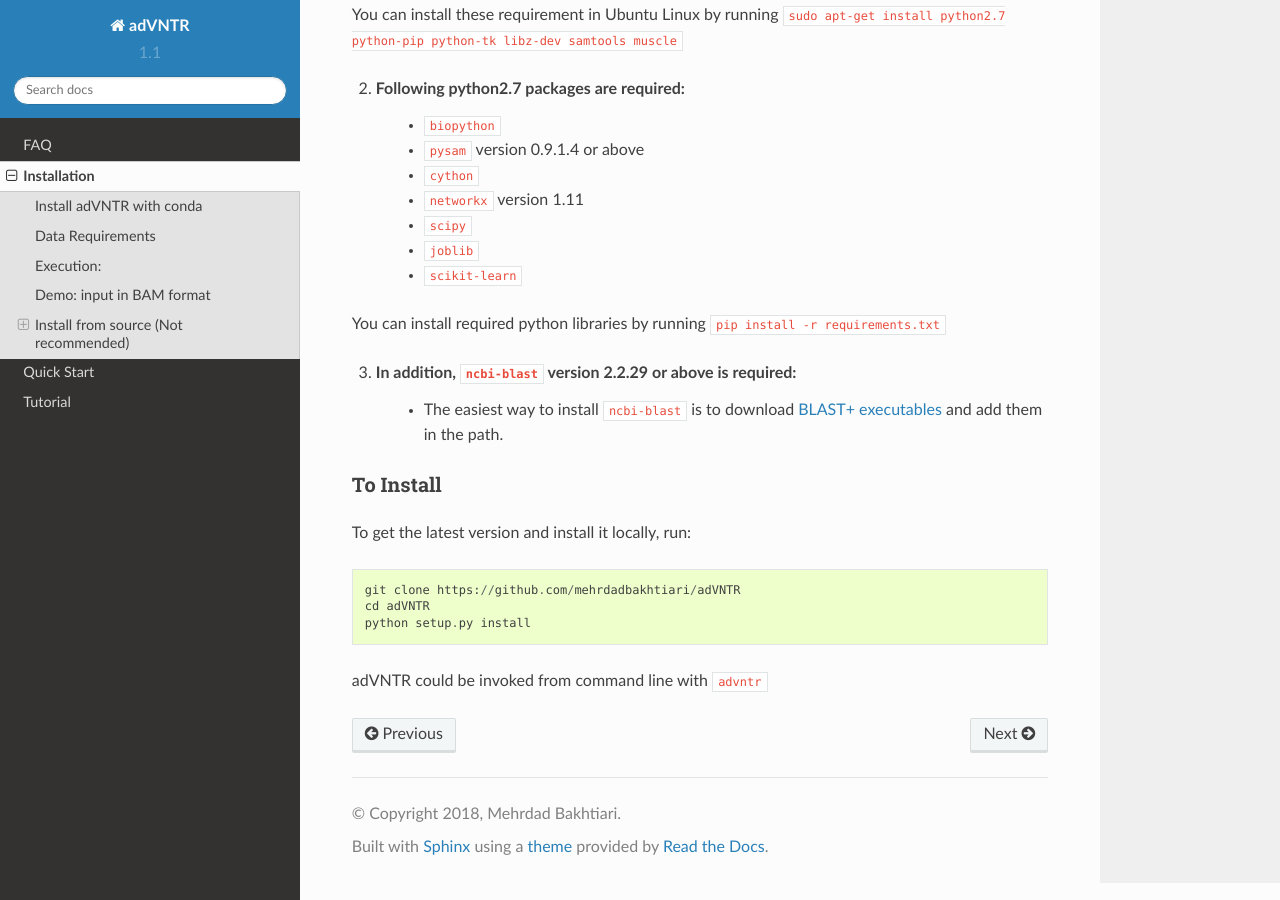
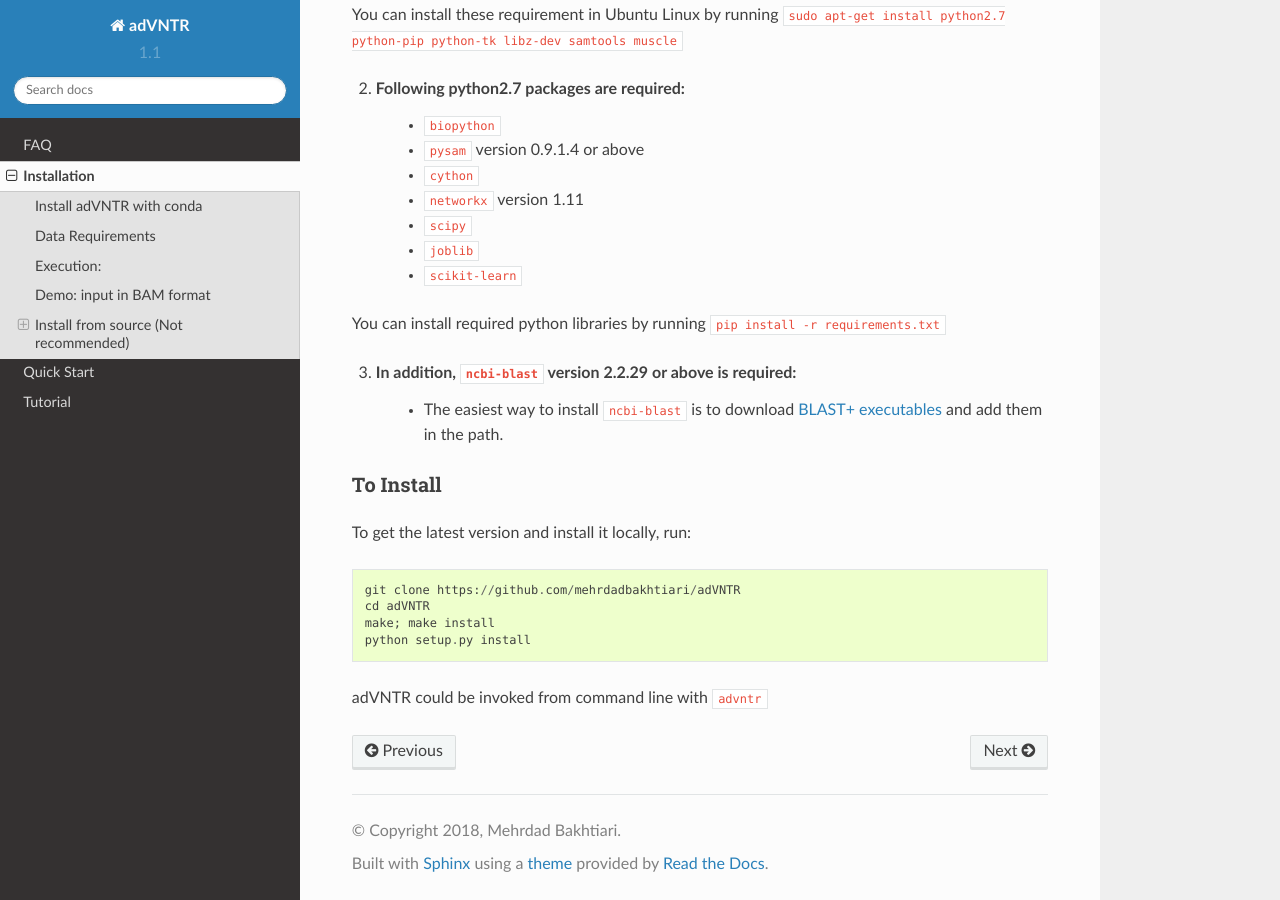
Before and after one commit to mehrdadbakhtiari/adVNTR, a Sphinx documentation site: the page built from docs/installation.rst, in a window 1280 px wide and 900 px high, scrolled down 1810 px. Built offline with Sphinx 7.4.7 and the Read the Docs theme 2.0.0, drawn with Linux system fonts in a browser that asks for light colours.

Commit message:
add installation of filtering tool to docs [skip-ci]

```diff
--- a/docs/installation.rst
+++ b/docs/installation.rst
@@ -99,6 +99,7 @@ To get the latest version and install it locally, run:
 
     git clone https://github.com/mehrdadbakhtiari/adVNTR
     cd adVNTR
+    make; make install
     python setup.py install
 
 adVNTR could be invoked from command line with ``advntr``
```
